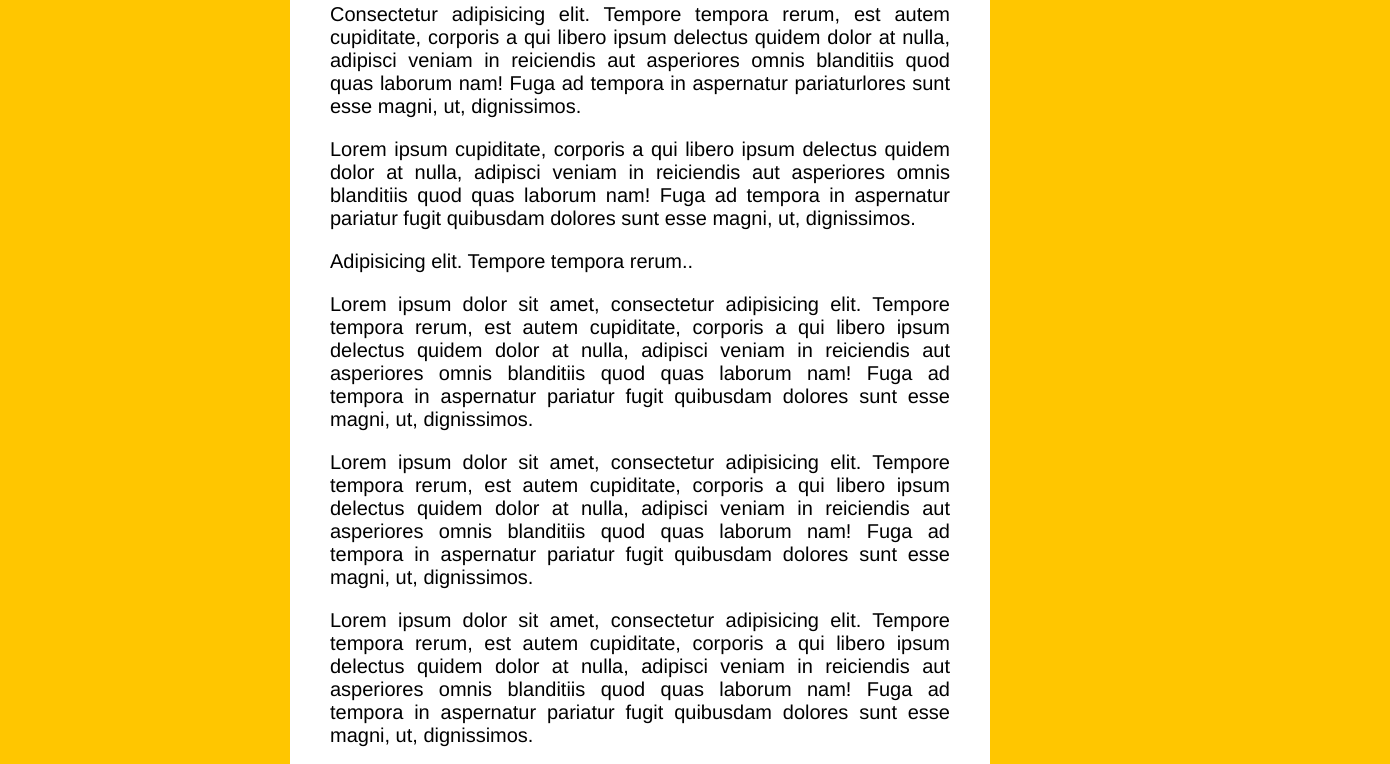
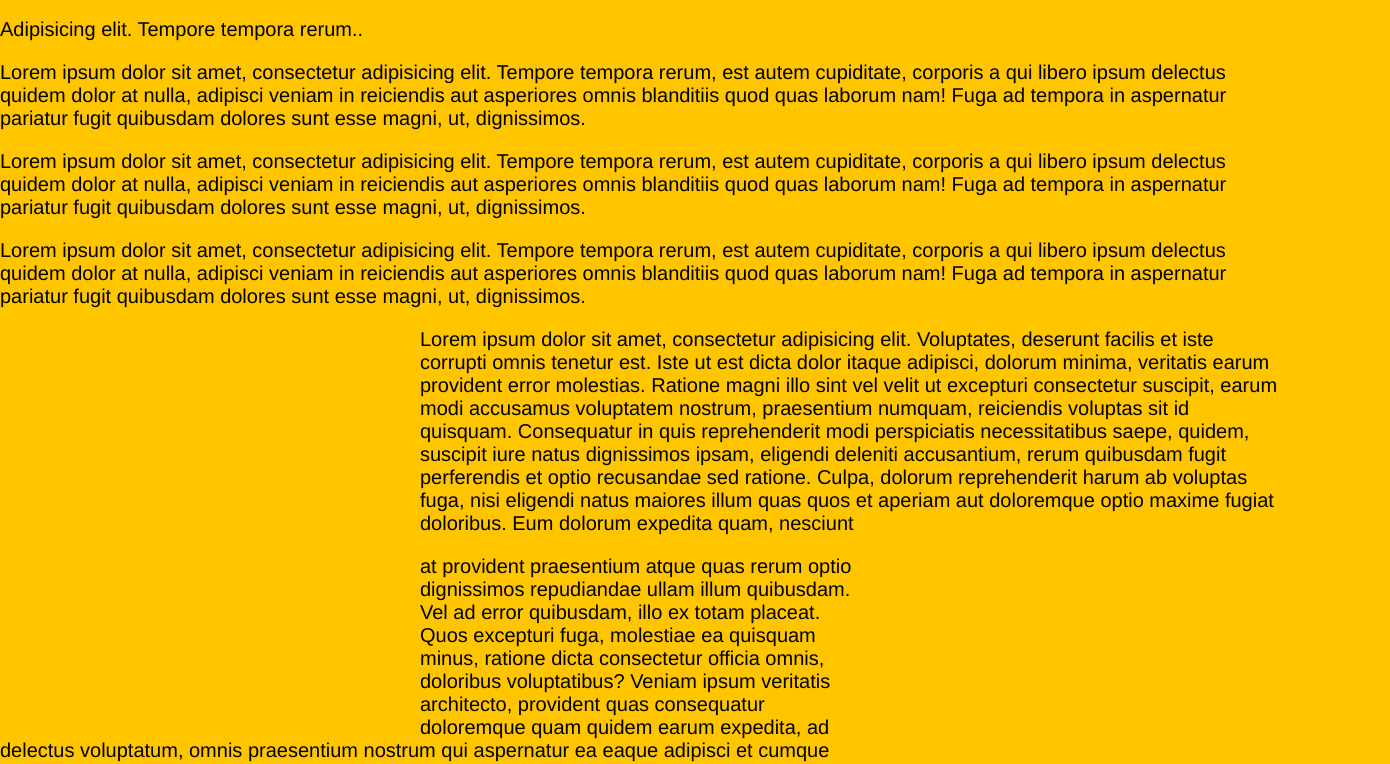
Before and after one commit to acciojob/Slide-In-On-Scroll-Vivek-Tiwari20, a website: page main.html in a window 1280 px wide. Shown: the part 209-973 px from the top of the page, 1390 px wide, since content can reach past the window. Drawn offline with Linux system fonts and the light colour scheme.

Commit message:
created a submission

```diff
--- a/main.html
+++ b/main.html
@@ -6,7 +6,7 @@
 </head>
 <body>
 
-  <div class="site-wrap">
+  <div class="active">
 
     <h1>Slide in on Scroll</h1>
 
```
